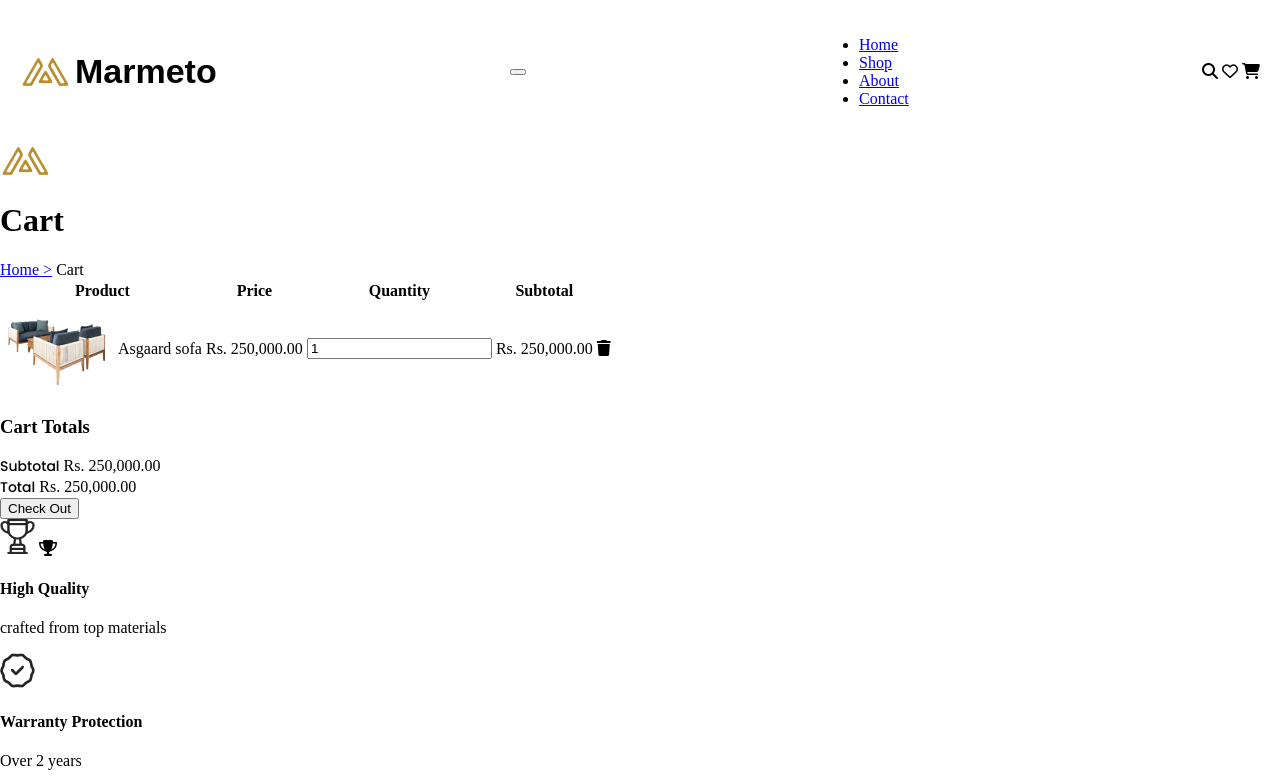
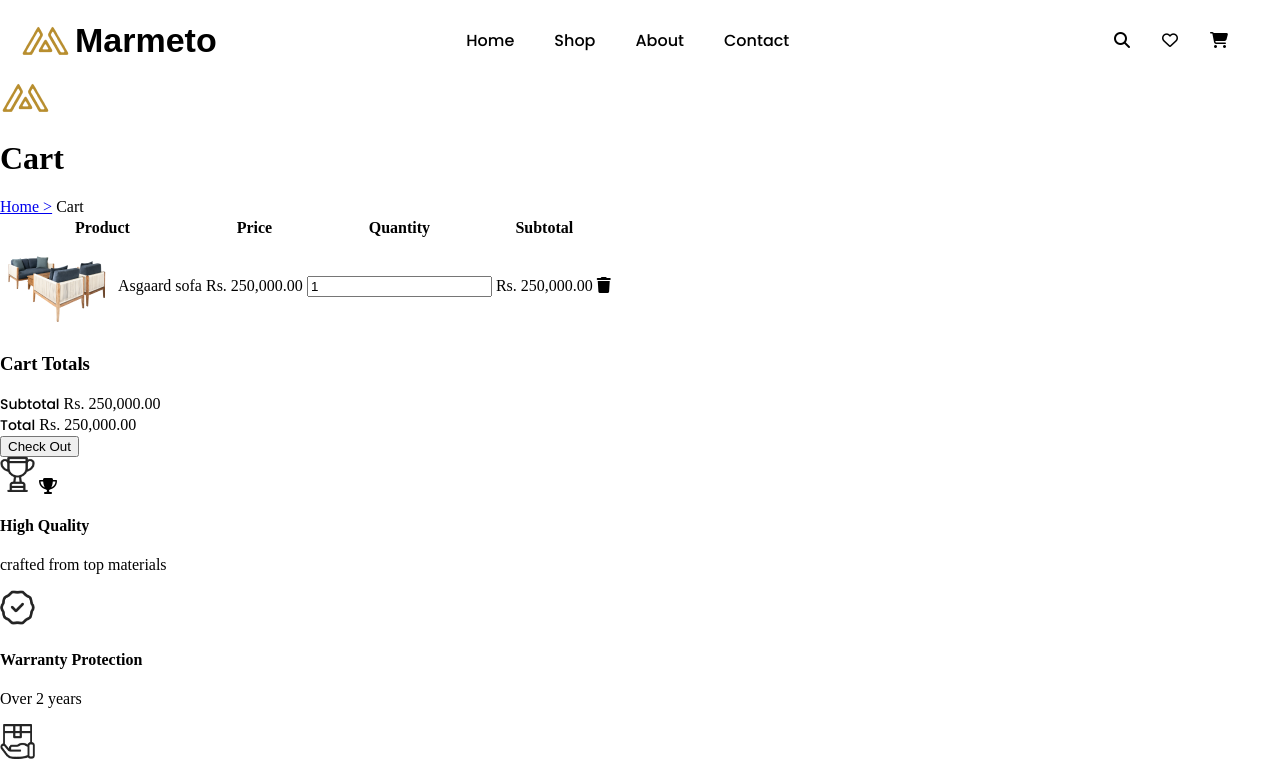
Before and after one commit to DEV-Gitanjali/ResponsiveCart-Page, a plain HTML site: page index.html in a window 1280 px wide. Shown: the top 781 px of the page. Drawn offline with Linux system fonts and the light colour scheme.

Commit message:
this  code for nav link and icons styling

```diff
--- a/style.css
+++ b/style.css
@@ -30,3 +30,55 @@ html, body {
   text-align: left;
   margin: 0;
 }
+
+
+.toggle-button {
+  display: none;
+  flex-direction: column;
+  margin-left: 30em;
+  cursor: pointer;
+}
+
+.toggle-button .bar {
+  width: 25px;
+  height: 3px;
+  background-color: #000;
+  margin: 4px 0;
+}
+
+.nav {
+  display: flex;
+}
+
+
+/* Navigation menu */
+nav ul{
+  list-style: none;
+  text-decoration: none;
+  display: flex;
+  gap: 40px;
+  padding: 0;
+  margin: 0;
+ width: 430px;
+ height: 24px;
+ top: 38px;
+ left: 505px;
+ opacity: 0px;
+}
+
+  nav ul li a {
+    text-decoration: none;
+    color: #000000;
+    font-family: 'Poppins', sans-serif;
+    font-size: 16px;
+    font-weight: 500;
+    line-height: 24px;
+    text-align: left;
+  }
+
+  .icons{
+    position: relative;
+    left: -2em;
+    gap: 2em;
+    display: flex;
+  }
```
